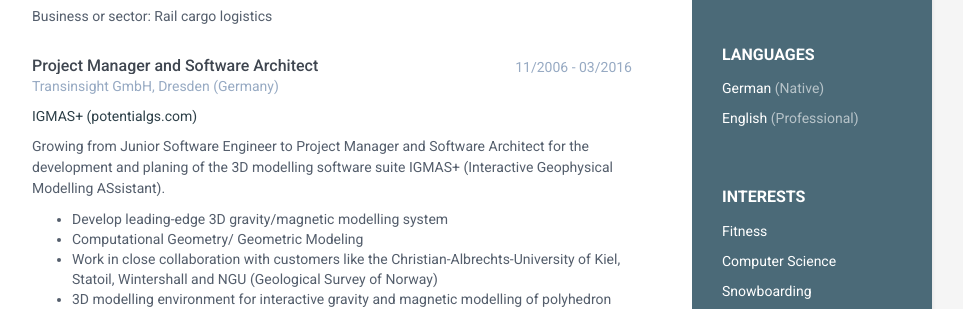
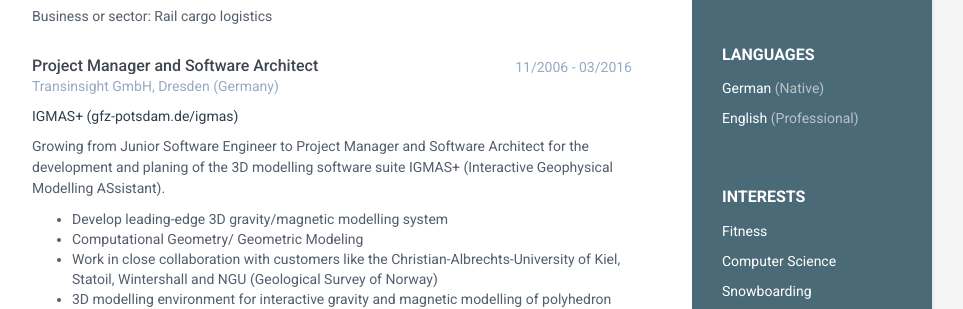
Before and after one commit to cxplonka/cxplonka.github.io, a Jekyll site: the page built from index.html, in a window 1280 px wide and 900 px high, scrolled down 634 px. Shown: the part 152-461 px from the top of the window, without its empty margins (188-1151 px from the left). Built offline with Jekyll 4.4.1, drawn with Linux system fonts in a browser that asks for light colours.

Commit message:
Update experience.html

```diff
--- a/_includes/experience.html
+++ b/_includes/experience.html
@@ -31,7 +31,7 @@
                 <div class="time">11/2006 - 03/2016</div>
             </div><!--//upper-row-->
             <div class="company">Transinsight GmbH, Dresden (Germany)</div>
-            <div class="company"><a href="http://potentialgs.com/" target="_blank">IGMAS+ (potentialgs.com)</a></div>
+            <div class="company"><a href="https://www.gfz-potsdam.de/igmas" target="_blank">IGMAS+ (gfz-potsdam.de/igmas)</a></div>
         </div><!--//meta-->
         <div class="details">
             <p>Growing from Junior Software Engineer to Project Manager and Software Architect for the development and planing of the 3D modelling software suite IGMAS+ (Interactive Geophysical Modelling ASsistant).</p>
```
